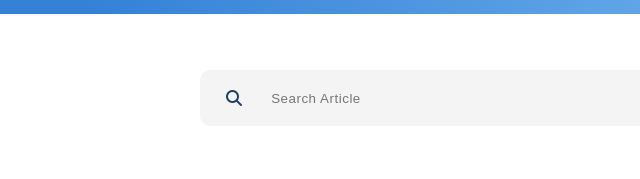
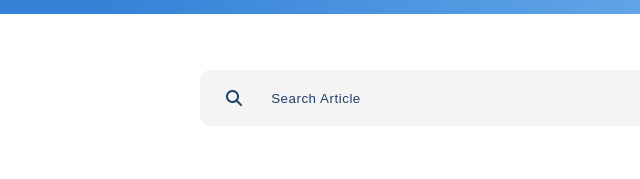
Before and after one commit to Franco-Sanchez/Structure-Blog-Afrianska, a plain HTML site: page index.html in a window 1280 px wide. Shown: the part 366-545 px from the top of the page, 0-640 px from the left. Drawn offline with Linux system fonts and the light colour scheme.

Commit message:
Cambio de color al placeholder del input search

```diff
--- a/index.html
+++ b/index.html
@@ -46,7 +46,7 @@
             <div class="flexible alineacion-centrada">
                 <i class="morado fas fa-search"></i>
             </div>
-            <input class="morado" type="search" placeholder="Search Article">
+            <input type="search" placeholder="Search Article">
         </form>
 
         <!-- First Container Section -->
--- a/styles/main.css
+++ b/styles/main.css
@@ -212,6 +212,10 @@ input[type="search"] {
     padding-right: 3%;
 }
 
+input[type="search"]::placeholder {
+    color: #1F3F68;
+}
+
 form div {
     padding: 0 3%;
 }
```
